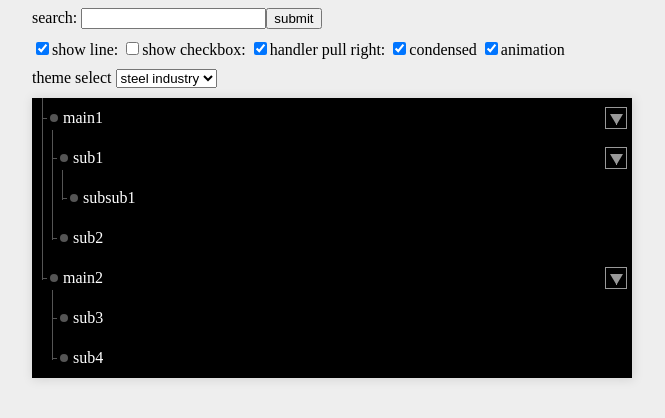
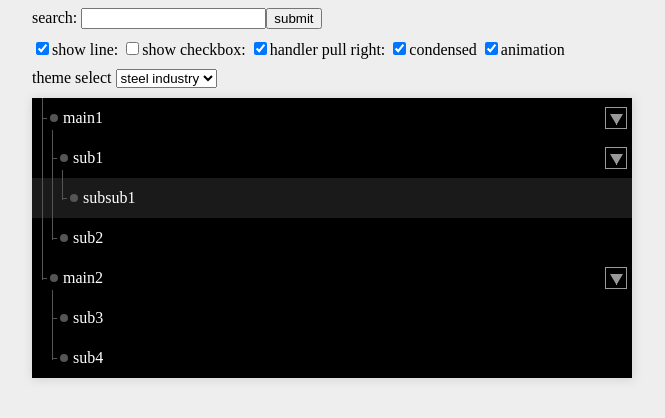
Before and after one commit to proudsmart/ps-components, a website: page example.html in a window 1280 px wide. Shown: the whole page, without its empty margins (308-973 px from the left). Drawn offline with Linux system fonts and the light colour scheme.

Commit message:
miner bug fixed.

```diff
--- a/example.html
+++ b/example.html
@@ -111,6 +111,7 @@
         }
       }
     });
+    tree[0].highlight();
     themeCache = theme.value = "steel-industry";
     pullright.onchange = function(e){
       if(this.checked == true){
--- a/package.json
+++ b/package.json
@@ -1,6 +1,6 @@
 {
   "name": "proudsmart-tree",
-  "version": "1.0.14",
+  "version": "1.0.16",
   "description": "proudsmart tree",
   "main": "dist/ps-tree.js",
   "scripts": {
```
Also changed, not shown: dist/ps-tree.js.
